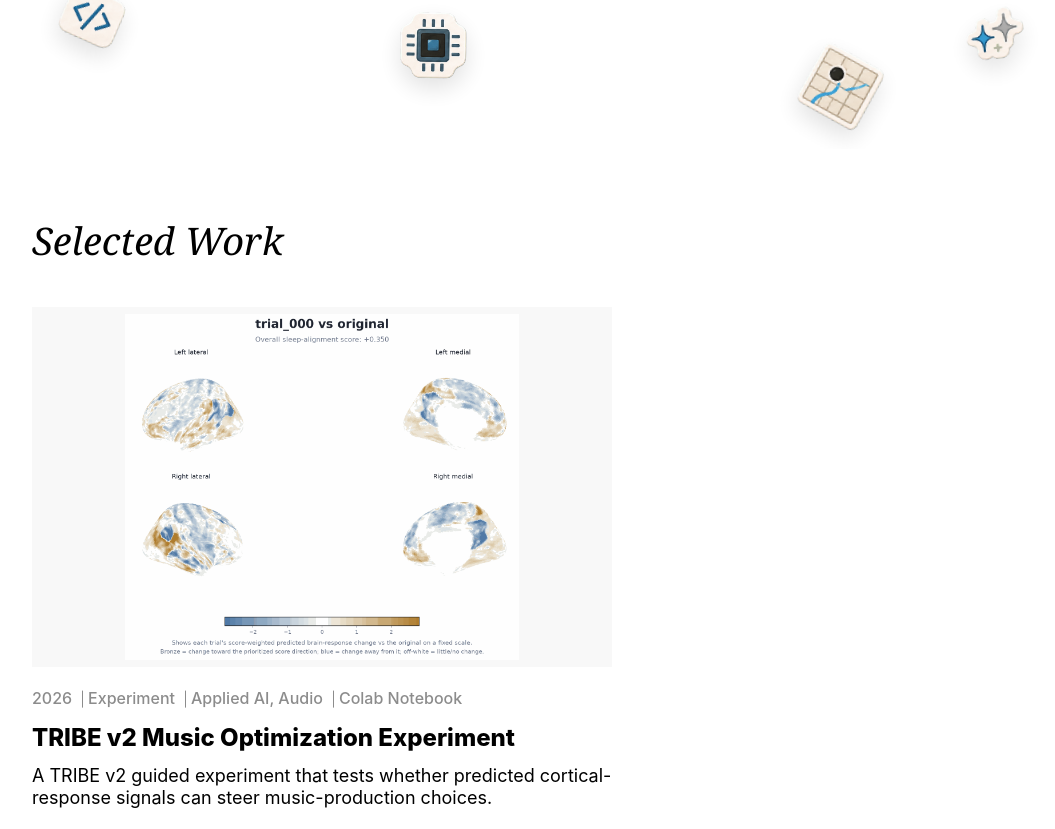
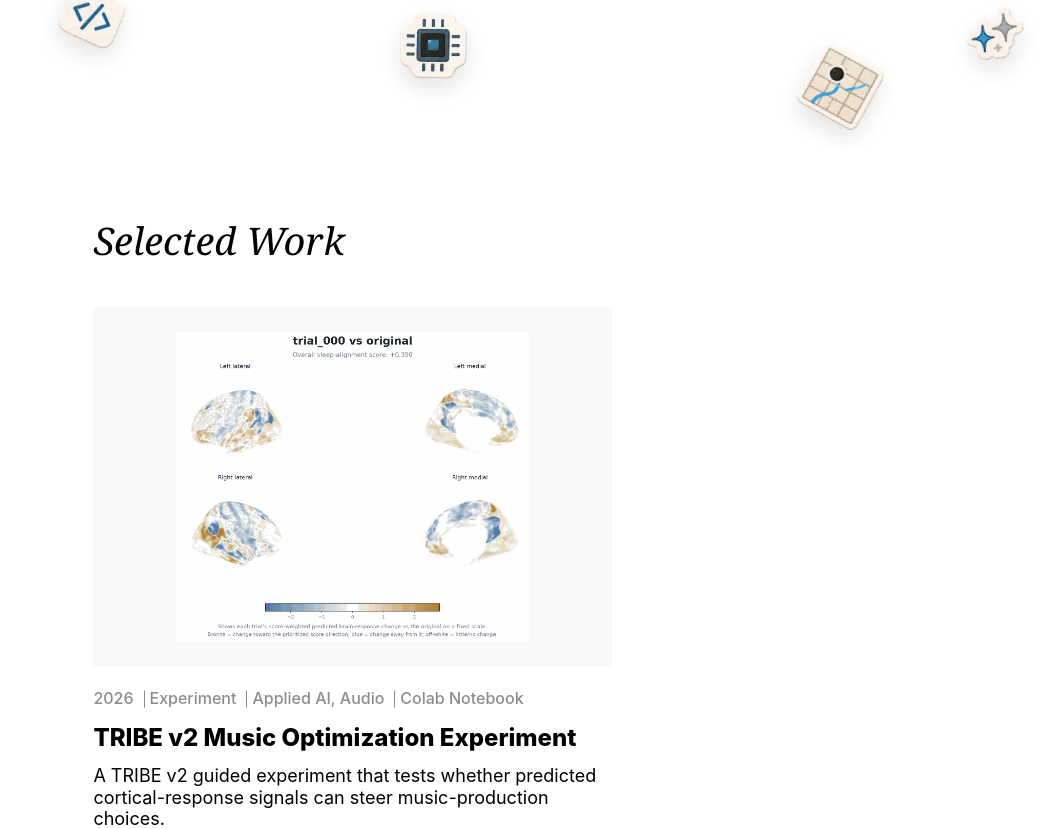
Before and after one commit to arnav-goel05/portfolio-website, a React (Vite) app: page / in a window 1280 px wide. Shown: the part 651-1480 px from the top of the page, without its empty margins (9-1064 px from the left). Built offline with nearby package versions, Linux system fonts and the light colour scheme.

Commit message:
Align selected work with footer inset

```diff
--- a/src/styles/portfolio.css
+++ b/src/styles/portfolio.css
@@ -177,7 +177,7 @@
 }
 
 .selected-work {
-  padding: 72px clamp(32px, 3.2vw, 64px) 70px;
+  padding: 72px clamp(24px, 8vw, 140px) 70px;
   background: #ffffff;
 }
 
```
